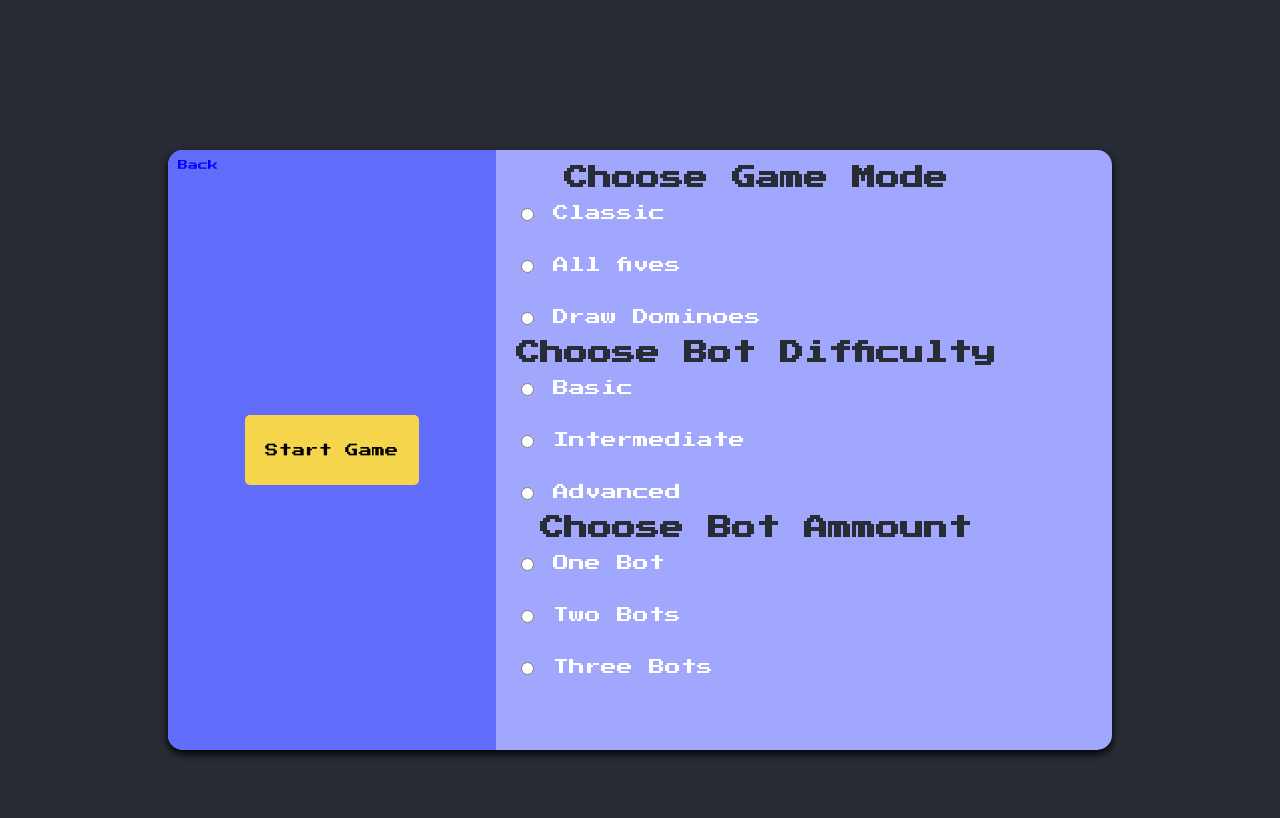
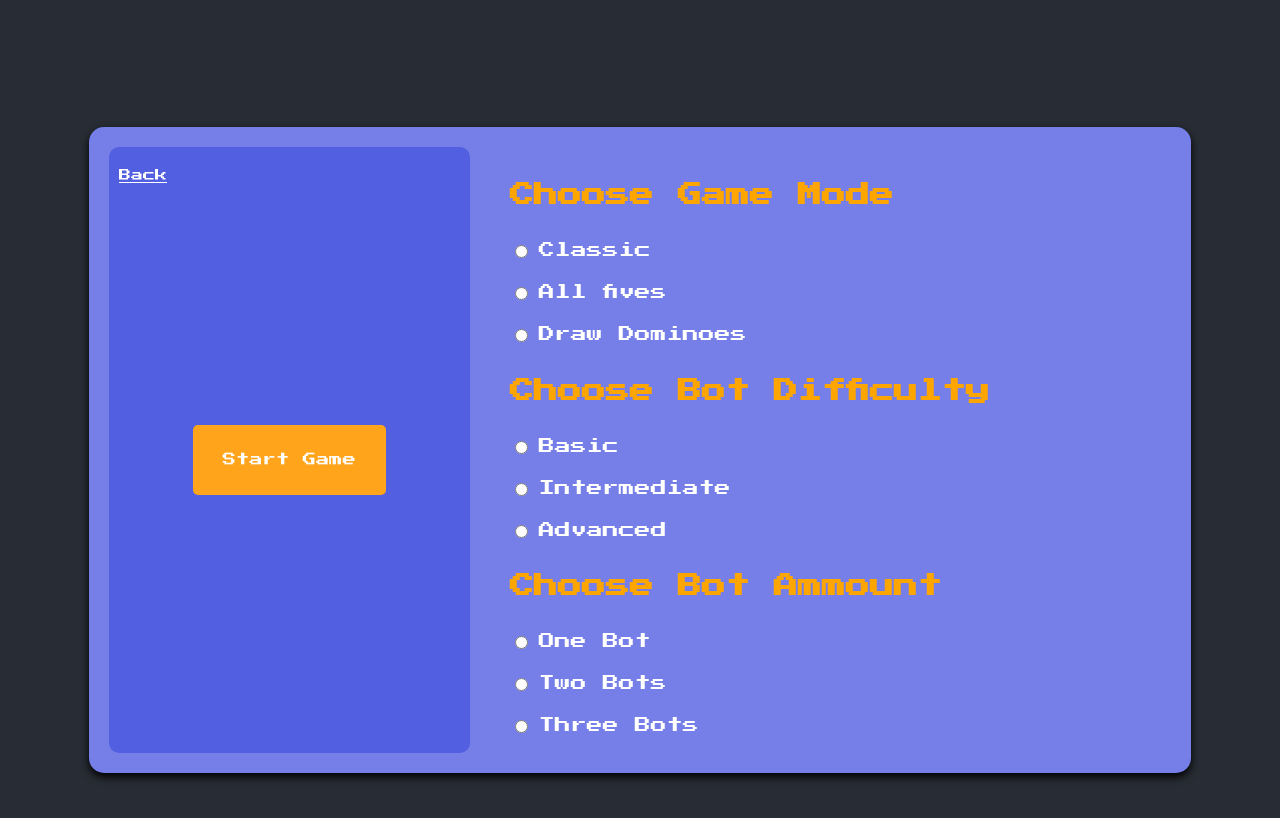
Before and after one commit to uprm-inso4116-2024-2025-s1/semester-project-multiplayer-dominoes, a React (Create React App) app in the folder frontend/: page /lobby in a window 1280 px wide. Both pictures are taken after a click on the button "Solo Play". Shown: the top 818 px of the page. Built offline with nearby package versions, Linux system fonts and the light colour scheme.

Commit message:
Enhance the solo and multiplayer screens for better visuals and responsiveness, formated and organized code.

```diff
--- a/frontend/src/lobby/lobby.css
+++ b/frontend/src/lobby/lobby.css
@@ -1,6 +1,7 @@
+/* General Styles*/
 .instruction-message {
   color: rgb(255, 164, 27);
-  font-size: 16px;
+  font-size: 24px;
   font-family: 'Press Start 2P', sans-serif;
   text-align: center;
   font-weight: bold;
@@ -8,16 +9,19 @@
   width: 90%;
 }
 
+/* Container Styles*/
 .lobby-container {
   display: flex;
   flex-direction: row;
-    width: 80%;
-    height: 600px;
+  width: 90%;
+  max-width: none;
+  margin: 20px auto;
   border-radius: 15px;
-    background-color: rgb(161, 167, 252);
+  background-color: rgb(117, 127, 231);
   box-shadow: 0 4px 8px rgb(0, 0, 0);
-    margin: 20px auto;
   overflow: hidden;
+  padding: 20px;
+  gap: 20px;
 }
 
 .options-container {
@@ -36,85 +40,48 @@
   box-sizing: border-box;
 }
 
+/* Column Styles*/
 .left-column {
   flex: 1;
-    background-color: rgb(97, 108, 251);
+  background-color: rgb(82, 95, 225);
+  border-radius: 10px;
   display: flex;
-    position: relative;
   flex-direction: column;
   justify-content: center;
   align-items: center;
   padding: 20px;
   font-family: 'Press Start 2P', sans-serif;
+  position: relative;
 }
 
 .right-column {
   flex: 2;
-    margin: 0px 20px;
+  border-radius: 10px;
   display: flex;
   flex-direction: column;
   justify-content: flex-start;
   align-items: flex-start;
+  padding: 20px;
   font-family: 'Press Start 2P', sans-serif;
 }
 
-  .text-box {
-    width: 75%;
-    padding: 10px;
-    font-family: 'Press Start 2P', sans-serif;
-    font-size: 16px;
-    border-radius: 5px;
-    background-color: #FFFEC9;
-    border: 1px solid #ccc;
-  }
-
-  .heading {
-    color: #282c34;
-    font-size: 24px;
-    margin-bottom: 15px;
-  }
-
-  .rooms-table-container {
-    width: 100%;
-    height: 200px; /* Adjusted height for table scroll */
-    overflow-y: auto; /* Enable scrolling */
-    margin-top: 10px;
-  }
-
-  .rooms-table {
-    width: 100%;
-    border-collapse: collapse;
-  }
-
-  .rooms-table th, .rooms-table td {
-    border: 1px solid #ddd;
-    padding: 8px;
-    text-align: left;
-  }
-
-  .rooms-table th {
-    background-color: rgb(244, 213, 75);
-    color: #282c34;
-  }
-
-  .rooms-table td {
-    background-color: #FFFEC9;
-    color: #282c34;
-  }
-
-  /**/
+/* Button Styles*/
 .start_button {
-    padding: 10px 20px;
-    background-color: rgb(244, 213, 75);
-    color: black;
+  padding: 15px 30px;
+  background-color: rgb(255, 164, 27);
+  color: white;
   border: none;
   border-radius: 5px;
   font-family: 'Press Start 2P', sans-serif;
   cursor: pointer;
+  margin-top: 20px;
+  align-self: center;
 }
-  .start_button:hover{
-    background-color: #F7E28C;
+
+.start_button:hover {
+  background-color: #e69418;
 }
+
 .createRoom_button {
   padding: 15px 25px;
   background-color: rgb(255, 164, 27);
@@ -130,53 +97,148 @@
 }
 
 .createRoom_button:hover {
-    background-color: #F7E28C;
+  background-color: #e69418;
 }
 
 .join-button {
-    background-color: rgb(244, 213, 75);
-    color: black;
+  background-color: rgb(255, 133, 51);
+  color: white;
   padding: 5px 10px;
   border: none;
-    border-radius: 3px;
+  border-radius: 5px;
   font-family: 'Press Start 2P', sans-serif;
   cursor: pointer;
+  transition: background-color 0.3s ease;
 }
 
 .join-button:hover {
-    background-color: #F7E28C;
+  background-color: rgb(230, 115, 45);
 }
 
+.back-button {
+  cursor: pointer;
+  color: rgb(255, 255, 255);
+  font-size: 12px;
+  position: absolute;
+  top: 10px;
+  left: 10px;
+  text-decoration: underline;
+}
+
+/* Form Styles*/
 .bot-difficulty-form {
   display: flex;
   flex-direction: column;
-    gap: 10px; /* Add even spacing between labels */
+  gap: 5px;
   align-items: flex-start;
+  font-size: 14px;
 }
 
-  .bot-difficulty-form label {
-    margin-bottom: 0; /* No need for margin-bottom if using gap */
+.bot-selector {
+  display: flex;
+  flex-direction: column;
+  gap: 20px;
+  width: 100%;
 }
 
 .game-mode-selection {
-    font-size: 10px;
+  font-size: 14px;
   display: flex;
   flex-direction: column;
-    align-items: flex-start;
+  gap: 15px;
+  align-items: center;
 }
 
 .game-mode-selection label {
-    font-size: 10px;
-    margin-bottom: 10px; /* Spacing between radio buttons */
+  font-size: 14px;
+  margin-bottom: 10px;
+  display: block;
 }
+
+label {
+  display: flex;
+  align-items: center;
+  gap: 8px;
+}
+
+/* Table Styles*/
+.rooms-table-container {
+  width: 100%;
+  height: 200px; /* Adjusted height for table scroll */
+  overflow-y: auto; /* Enable scrolling */
+  margin-top: 10px;
+  border-radius: 10px;
+  box-shadow: 0 6px 12px rgba(0, 0, 0, 0.3);
+  background-color: rgb(82, 95, 225);
+}
+
+.rooms-table {
+  width: 100%;
+  border-collapse: separate;
+  border-spacing: 0;
+}
+
+.rooms-table th {
+  background-color: rgb(58, 68, 180);
+  color: #ffffff;
+  padding: 8px;
+  text-align: left;
+  border-right: 2px solid rgb(99, 112, 224);
+  /* Accent border in container color */
+}
+
+.rooms-table td {
+  background-color: rgba(117, 127, 231, 0.3);
+  color: #ffffff;
+  padding: 8px;
+  border-top: none;
+  border-left: none;
+  border-right: none;
+}
+
+.rooms-table tr:nth-child(even) td {
+  background-color: rgba(99, 112, 224, 0.4);
+}
+
+.rooms-table th:last-child {
+  border-right: none;
+}
+
+/* Miscellaneous Styles*/
+.text-box {
+  width: 75%;
+  padding: 10px;
+  font-family: 'Press Start 2P', sans-serif;
+  font-size: 16px;
+  border-radius: 5px;
+  background-color: #FFFEC9;
+  border: 1px solid #ccc;
+}
+
+.heading {
+  color: #FFA500;
+  font-size: 24px;
+  margin-bottom: 15px;
+  text-align: left;
+  /* Align headings to the left */
+}
+
+.multiplayer-heading {
+  color: #FFA500;
+  font-size: 24px;
+  margin-bottom: 15px;
+  text-align: center;
+  /* Center this specific heading */
+}
+
 .error {
   color: red;
   margin-top: 10px;
   text-shadow:
     -1px -1px 0 black,
     1px -1px 0 black,
-    -1px  1px 0 black,
-     1px  1px 0 black;
+    -1px 1px 0 black,
+    1px 1px 0 black;
 }
 
 /* Media queries for responsiveness */
--- a/frontend/src/lobby/lobby.js
+++ b/frontend/src/lobby/lobby.js
@@ -27,13 +27,13 @@ const Lobby = () => {
   const handleDifficultyChange = (event) => {
     setBotlevel(event.target.value);
   };
-  const handleGameMode= (event) => {
+  const handleGameMode = (event) => {
     setGameMode(event.target.value);
     setRoomMode(event.target.value);
   };
   const handleBotAmmount = (event) => {
     setBotAmmount(event.target.value);
-  }
+  };
   const handleDisplay = (solo) => {
     setIsSoloPlay(solo);
     setShowLobby(true);
@@ -41,7 +41,6 @@ const Lobby = () => {
     setErrorMessage("");
     setInstruction(false);
   };
-
 
   // Later Implement with the database to do a getAllRooms
   useEffect(() => {
@@ -51,9 +50,7 @@ const Lobby = () => {
   const fetchRooms = async () => {
     //dummy daya for rooms
     //replace with API calls and decide which info the rooms have to show in the interface
-    const fetchedRooms = [
-
-    ];
+    const fetchedRooms = [];
     //Change this to a fetchedRooms with the GET response
     setRooms(fetchedRooms);
   };
@@ -79,7 +76,7 @@ const Lobby = () => {
       };
       setRooms([...rooms, newRoom]);
       setNewRoomName(""); //Clear input if success
-      setRoomMode('');
+      setRoomMode("");
     }
   };
 
@@ -137,21 +134,10 @@ const Lobby = () => {
       )}
 
       {showLobby && (
-        <div
-          className="lobby-container"
-          style={{ display: showLobby ? "flex" : "none" }}>
-
+        <div className="lobby-container">
           <div className="left-column">
             <p
-              style={{
-                cursor: "pointer",
-                color: "blue",
-                fontSize: "10px",
-                margin: "0",
-                position: "absolute",
-                top: "10px",
-                left: "10px",
-              }}
+              className="back-button"
               onClick={() => {
                 setShowLobby(false);
                 setShowOptions(true);
@@ -163,22 +149,28 @@ const Lobby = () => {
             {isSoloPlay && (
               <div className="solo_play">
                 <button
-              className="start_button" style={{height:"70px"}}
+                  className="start_button"
+                  style={{ height: "70px" }}
                   onClick={() => {
                     handleCreateRoom();
                     playSound();
-                navigate('/game', { state: { gameMode: gameMode, bot: botdifficulty, botNum: botAmmount} })
+                    navigate("/game", {
+                      state: {
+                        gameMode: gameMode,
+                        bot: botdifficulty,
+                        botNum: botAmmount,
+                      },
+                    });
                   }}
                   disabled={!gameMode || !botdifficulty}
-
                 >
                   Start Game
                 </button>
-
-            </div> )}
-            {!isSoloPlay &&(
-            <div className="create_lobby" >
-            <h2 style={{fontSize: "20px"}} className="heading">Create Lobby</h2>
+              </div>
+            )}
+            {!isSoloPlay && (
+              <div className="create_lobby">
+                <h2 className="multiplayer-heading">Create Lobby</h2>
                 <input
                   type="text"
                   value={newRoomName}
@@ -186,7 +178,14 @@ const Lobby = () => {
                   placeholder="Enter Room Name"
                   className="text-box"
                 />
-            <div className="game-mode-selection" style={{ display: "flex", justifyContent: "space-around", marginTop: "10px" }}>
+                <div
+                  className="game-mode-selection"
+                  style={{
+                    display: "flex",
+                    justifyContent: "space-around",
+                    marginTop: "10px",
+                  }}
+                >
                   <label>
                     <input
                       type="radio"
@@ -216,70 +215,125 @@ const Lobby = () => {
                   Create Room
                 </button>
                 {errorMessage && <p className="error">{errorMessage}</p>}
-            </div> )}
-
+              </div>
+            )}
           </div>
 
           <div className="right-column">
             {/* Options for solo players */}
-            {isSoloPlay &&(
-              <div className="bot-selector" >
+            {isSoloPlay && (
+              <div className="bot-selector">
                 <h1 className="heading"> Choose Game Mode</h1>
-              <form className="bot-difficulty-form" style={{fontSize: "16px"}}>
-                <label >
-                  <input onChange={handleGameMode} type="radio" name="gamemode" value="classic" />{" "}
+                <form
+                  className="bot-difficulty-form"
+                  style={{ fontSize: "16px" }}
+                >
+                  <label>
+                    <input
+                      onChange={handleGameMode}
+                      type="radio"
+                      name="gamemode"
+                      value="classic"
+                    />{" "}
                     Classic
                   </label>
                   <br />
                   <label>
-                  <input onChange={handleGameMode} type="radio" name="gamemode" value="allFives" />{" "}
+                    <input
+                      onChange={handleGameMode}
+                      type="radio"
+                      name="gamemode"
+                      value="allFives"
+                    />{" "}
                     All fives
                   </label>
                   <br />
                   <label>
-                  <input onChange={handleGameMode} type="radio" name="gamemode" value="drawDominoes" />{" "}
+                    <input
+                      onChange={handleGameMode}
+                      type="radio"
+                      name="gamemode"
+                      value="drawDominoes"
+                    />{" "}
                     Draw Dominoes
                   </label>
                 </form>
                 <h1 className="heading"> Choose Bot Difficulty</h1>
-              <form className="bot-difficulty-form" style={{fontSize: "16px"}}>
-              <label >
-                  <input onChange={handleDifficultyChange} type="radio" name="difficulty" value="basic" />{" "}
+                <form
+                  className="bot-difficulty-form"
+                  style={{ fontSize: "16px" }}
+                >
+                  <label>
+                    <input
+                      onChange={handleDifficultyChange}
+                      type="radio"
+                      name="difficulty"
+                      value="basic"
+                    />{" "}
                     Basic
                   </label>
                   <br />
-                <label >
-                  <input onChange={handleDifficultyChange} type="radio" name="difficulty" value="intermediate" />{" "}
+                  <label>
+                    <input
+                      onChange={handleDifficultyChange}
+                      type="radio"
+                      name="difficulty"
+                      value="intermediate"
+                    />{" "}
                     Intermediate
                   </label>
                   <br />
                   <label>
-                  <input onChange={handleDifficultyChange} type="radio" name="difficulty" value="advanced" />{" "}
+                    <input
+                      onChange={handleDifficultyChange}
+                      type="radio"
+                      name="difficulty"
+                      value="advanced"
+                    />{" "}
                     Advanced
                   </label>
                 </form>
 
                 <h1 className="heading"> Choose Bot Ammount</h1>
-              <form className="bot-difficulty-form" style={{fontSize: "16px"}}>
+                <form
+                  className="bot-difficulty-form"
+                  style={{ fontSize: "16px" }}
+                >
                   <label>
-                  <input onChange={handleBotAmmount} type="radio" name="ammount" value="single" />{" "}
+                    <input
+                      onChange={handleBotAmmount}
+                      type="radio"
+                      name="ammount"
+                      value="single"
+                    />{" "}
                     One Bot
                   </label>
                   <br />
                   <label>
-                  <input onChange={handleBotAmmount} type="radio" name="ammount" value="twoBots" />{" "}
+                    <input
+                      onChange={handleBotAmmount}
+                      type="radio"
+                      name="ammount"
+                      value="twoBots"
+                    />{" "}
                     Two Bots
                   </label>
                   <br />
                   <label>
-                  <input onChange={handleBotAmmount} type="radio" name="ammount" value="threeBots" />{" "}
+                    <input
+                      onChange={handleBotAmmount}
+                      type="radio"
+                      name="ammount"
+                      value="threeBots"
+                    />{" "}
                     Three Bots
                   </label>
                 </form>
-            </div>)}
-            {!isSoloPlay &&(
-              <div className="lobby'list" >
-              <h1 className="heading">Available Rooms</h1>
+              </div>
+            )}
+            {!isSoloPlay && (
+              <div className="lobby'list">
+                <h1 className="multiplayer-heading">Available Rooms</h1>
                 {rooms.length > 0 ? (
                   <div className="rooms-table-container">
                     <table className="rooms-table">
@@ -298,18 +352,20 @@ const Lobby = () => {
                             <td>
                               {room.players}/{room.maxPlayers}
                             </td>
-                          <td>
-                            {room.gamemode}
-                          </td>
+                            <td>{room.gamemode}</td>
                             <td>
                               <button
                                 onClick={() => {
                                   joinRooms(room.id);
                                   playSound();
-                                navigate('/game', { state: { gameMode: gameMode, bot: "multiplayer"} })
+                                  navigate("/game", {
+                                    state: {
+                                      gameMode: gameMode,
+                                      bot: "multiplayer",
+                                    },
+                                  });
                                 }}
                                 className="join-button"
-
                               >
                                 Join Room
                               </button>
@@ -322,7 +378,8 @@ const Lobby = () => {
                 ) : (
                   <p>No rooms available. Create one to get started!</p>
                 )}
-            </div>)}
+              </div>
+            )}
           </div>
 
           <audio
```
Lines whose indentation alone changed are shown as unchanged.
